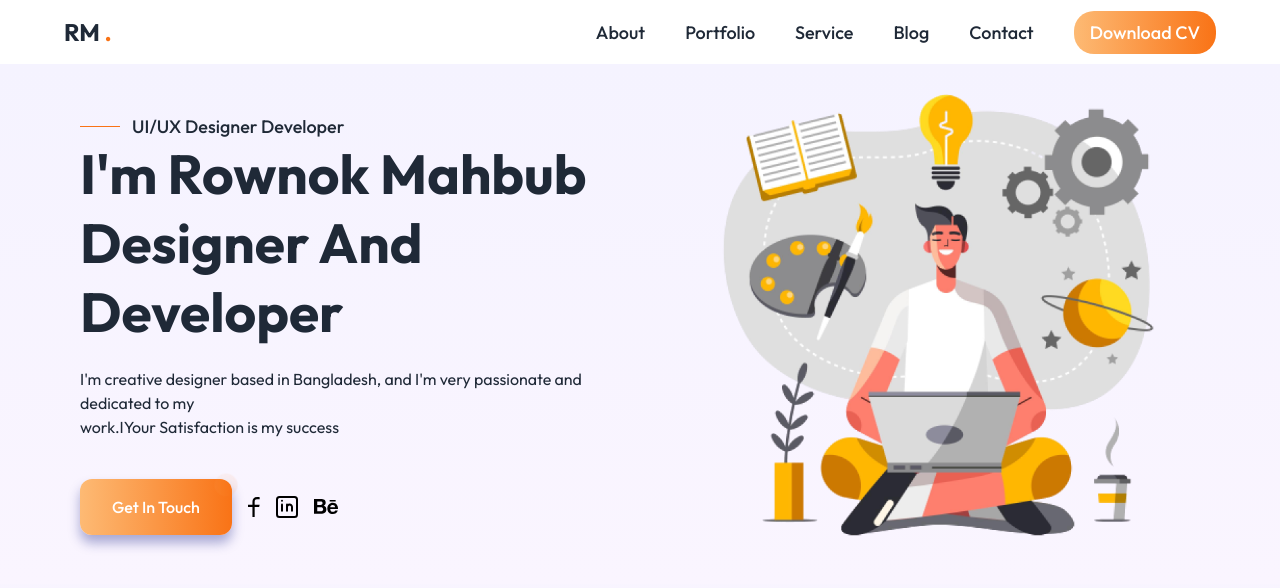
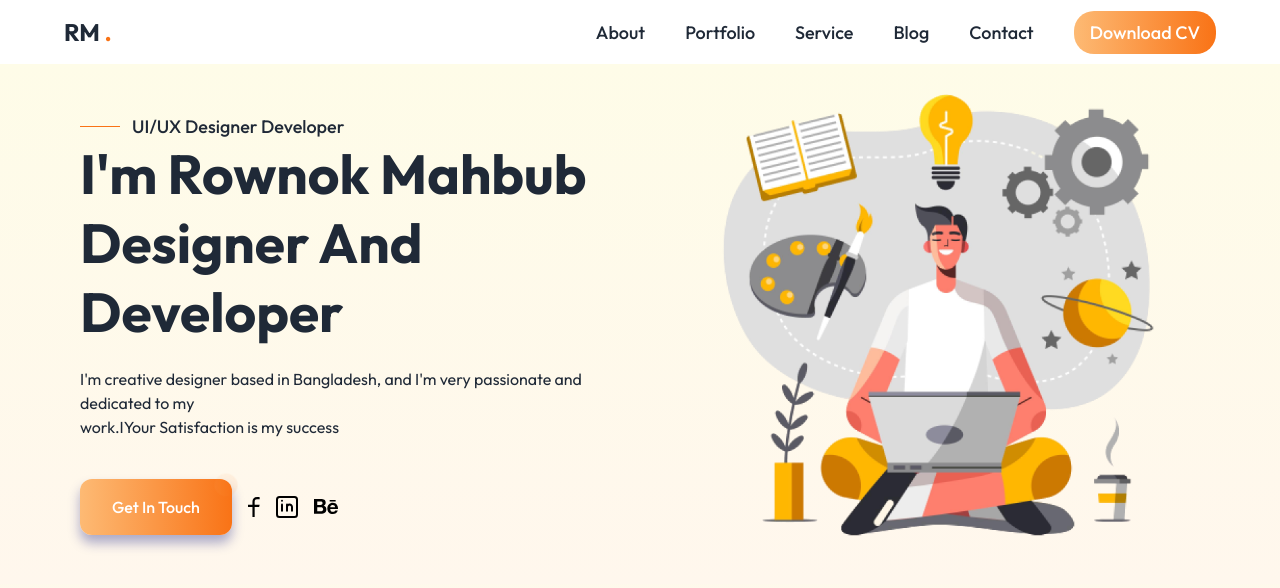
Before and after one commit to Mhatre2/Rutvik-Protfolio, a Next.js app: page / in a window 1280 px wide. Shown: the top 588 px of the page. Built offline with nearby package versions, Linux system fonts and the light colour scheme.

Commit message:
hgerfiuewrgf

```diff
--- a/Components/Home/Hero.js
+++ b/Components/Home/Hero.js
@@ -2,9 +2,9 @@ import React from "react";
 const Hero = () => {
   return (
     <>
-    <div className="relative h-screen bg-gradient-to-t from-purple-50 to-violet-50 pt-10 sm:pt-0">
+    <div className="relative h-screen bg-gradient-to-t from-orange-50 to-yellow-50 pt-10 sm:pt-0">
 
-    <div className="container mx-auto grid grid-cols-1 md:grid-cols-2 items-center md:gap-20 bg-gradient-to-t from-purple-50 to-violet-50">
+    <div className="container mx-auto grid grid-cols-1 md:grid-cols-2 items-center md:gap-20 bg-gradient-to-t from-orange-50 to-yellow-50">
       <div className="">
         <div className="flex items-center gap-3">
           <hr className="w-10 border-orange-500 " />
```
